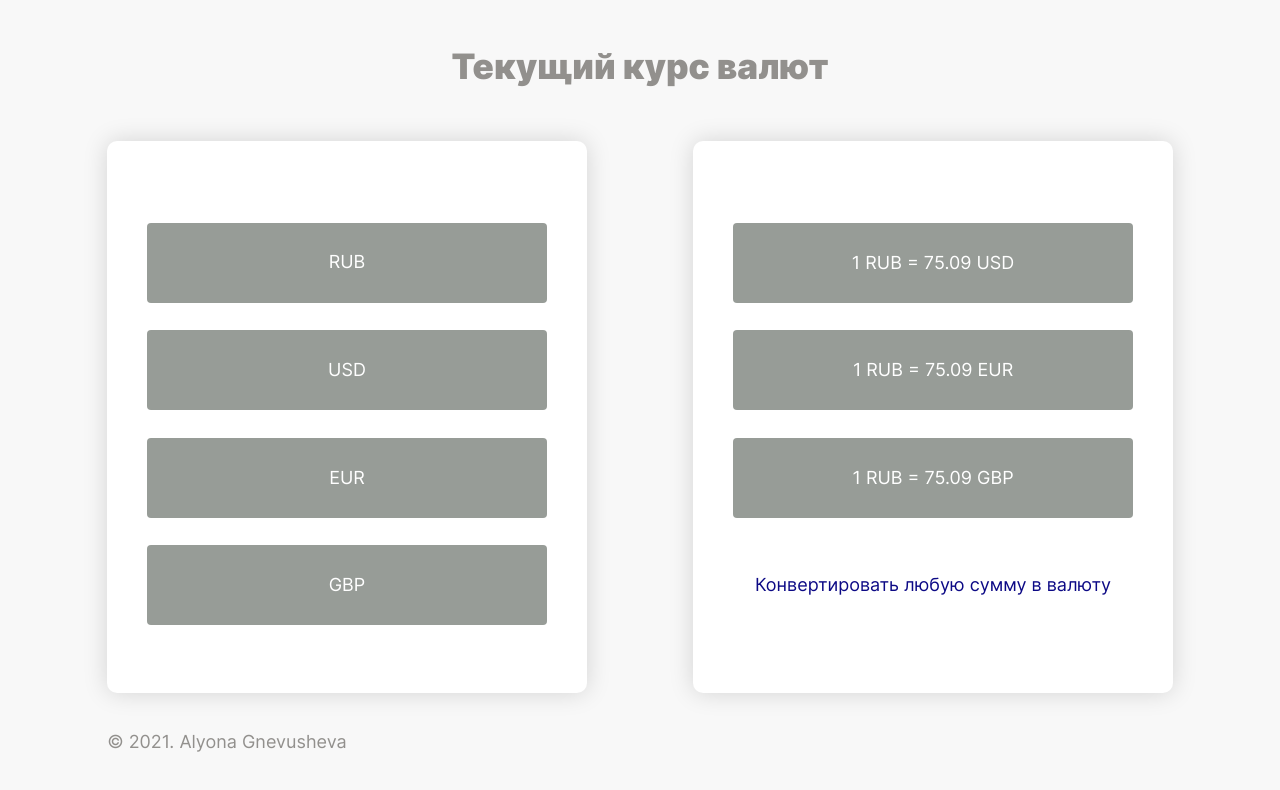
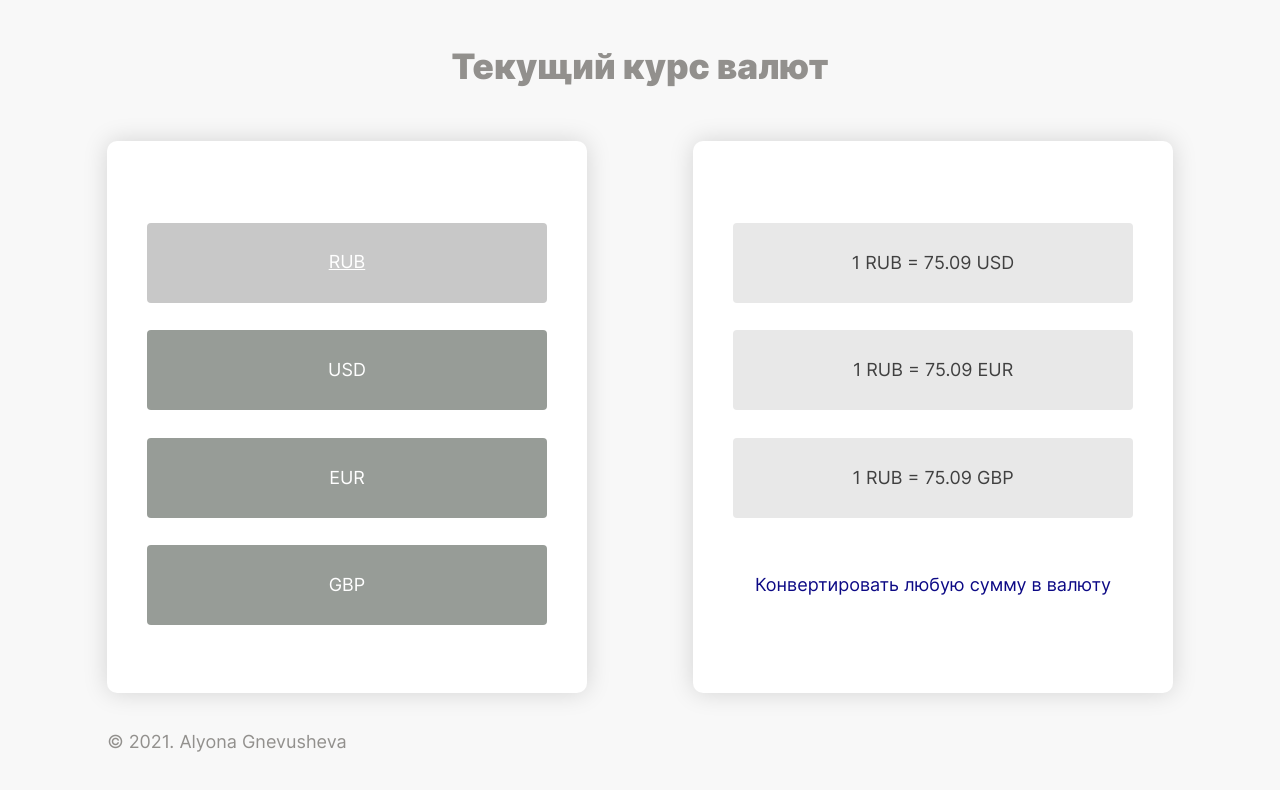
Before and after one commit to AlyonaGN/currency-converter, a React (Create React App) app: page / in a window 1280 px wide. Shown: the top 790 px of the page. Built offline with nearby package versions, Linux system fonts and the light colour scheme.

Commit message:
улучшен интерфейс страницы с курсами

```diff
--- a/src/blocks/content-container/content-container.css
+++ b/src/blocks/content-container/content-container.css
@@ -24,9 +24,9 @@
     margin: 0 auto;
     border-radius: 4px;
     padding: 0;
-    color: #FFF;
-    background-color: #979c97;
     display: flex;
+    color: #404040;
+    background-color: #E8E8E8;
     justify-content: center;
     align-items: center;
 }
@@ -36,10 +36,17 @@
     border: none;
     box-shadow: none;
     cursor: pointer;
+    background-color: #979c97;
+    color: #FFF;
+}
+
+.content-container__button_active {
+    background-color: #C8C8C8;
+    text-decoration: underline;
 }
 
 .content-container__button:hover {
-    background-color: #a4aba4;
+    background-color: #C8C8C8;
 }
 
 .content-container__page-link {
@@ -56,7 +63,7 @@
     color: #6D6BAF;
 }
 
-@media screen and (max-width: 600px) {
+@media screen and (max-width: 650px) {
     .content-container {
         width: 90%;
         margin: 0 auto 10px;
--- a/src/blocks/form/form.css
+++ b/src/blocks/form/form.css
@@ -38,6 +38,7 @@
     line-height: 1.3;
     text-align: center;
     border-radius: 6px;
+    margin: 0 auto;
 }
 
 .form__submit-button:hover {
@@ -72,7 +73,7 @@
     display: block;
 }
 
-@media screen and (max-width: 600px) {
+@media screen and (max-width: 650px) {
     .form {
         width: 90%;
         margin: 30px auto 10px;
--- a/src/blocks/page/page.css
+++ b/src/blocks/page/page.css
@@ -50,7 +50,7 @@ body, html {
     font-weight: 400;
 }
 
-@media screen and (max-width: 600px) {
+@media screen and (max-width: 650px) {
     .page {
       padding-top: 28px;
     }
--- a/src/components/CurrencyButton.js
+++ b/src/components/CurrencyButton.js
@@ -1,8 +1,8 @@
 import React from 'react';
 
-const CurrencyButton = ({ text }) => {
+const CurrencyButton = ({ text, isActive }) => {
   return (
-    <button className="content-container__element content-container__button" type="button">{text}</button>
+    <button className={isActive ? 'content-container__element content-container__button content-container__button_active' : 'content-container__element content-container__button'} type="button">{text}</button>
   );
 };
 
--- a/src/components/CurrencyOptions.js
+++ b/src/components/CurrencyOptions.js
@@ -3,7 +3,7 @@ import CURRENCY from '../utils/consts-currencies';
 import getKeyProp from '../utils/getKeyProp';
 import CurrencyButton from './CurrencyButton';
 
-const CurrencyOptions = () => {
+const CurrencyOptions = ({ currentCurrency }) => {
   const [currencyOptions, setCurrencyOptions] = React.useState([]);
 
   React.useEffect(() => {
@@ -13,7 +13,14 @@ const CurrencyOptions = () => {
   return (
     <div className="content-container">
       {currencyOptions.map((currency, index) => {
-        return <CurrencyButton key={getKeyProp(index)} text={CURRENCY[currency]} />;
+        const active = currentCurrency === currency;
+        return (
+          <CurrencyButton
+            key={getKeyProp(index)}
+            text={CURRENCY[currency]}
+            isActive={active}
+          />
+        );
       })}
     </div>
   );
--- a/src/components/Main.js
+++ b/src/components/Main.js
@@ -5,7 +5,7 @@ import ConversionPrices from './ConversionPrices';
 const Main = ({ currency }) => {
   return (
     <div className="page__main">
-      <CurrencyOptions />
+      <CurrencyOptions currentCurrency={currency} />
       <ConversionPrices currentCurrency={currency} />
     </div>
   );
```
